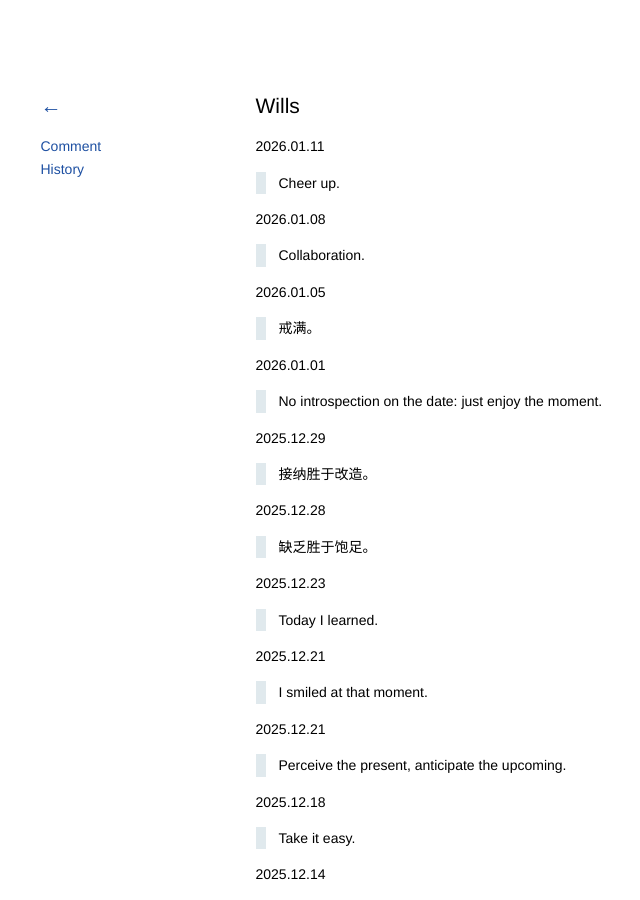
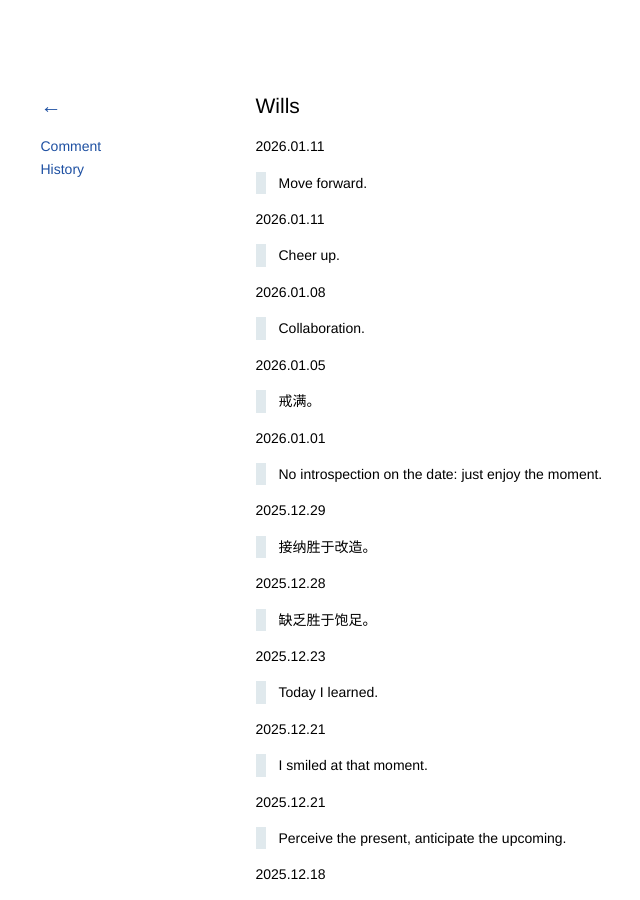
Before and after one commit to kidlj/awei, a Jekyll site: the page built from _wiki/wills.md, in a window 1280 px wide and 900 px high. Shown: the whole window, without its empty margins (92-732 px from the left). Built offline with Jekyll 4.4.1, drawn with Linux system fonts in a browser that asks for light colours.

Commit message:
update wills

```diff
--- a/_wiki/wills.md
+++ b/_wiki/wills.md
@@ -1,6 +1,10 @@
 ---
 title: Wills
 ---
+
+2026.01.11
+
+> Move forward.
 
 2026.01.11
 
```
